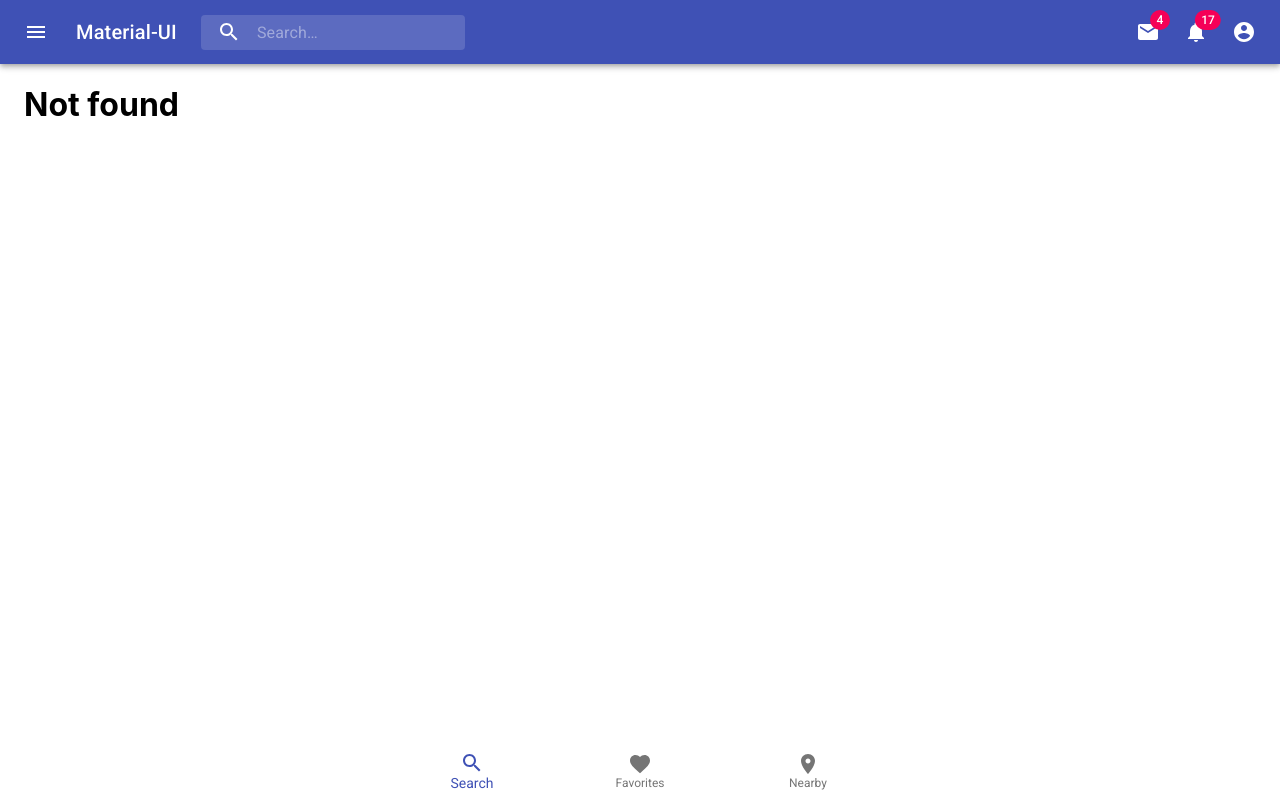
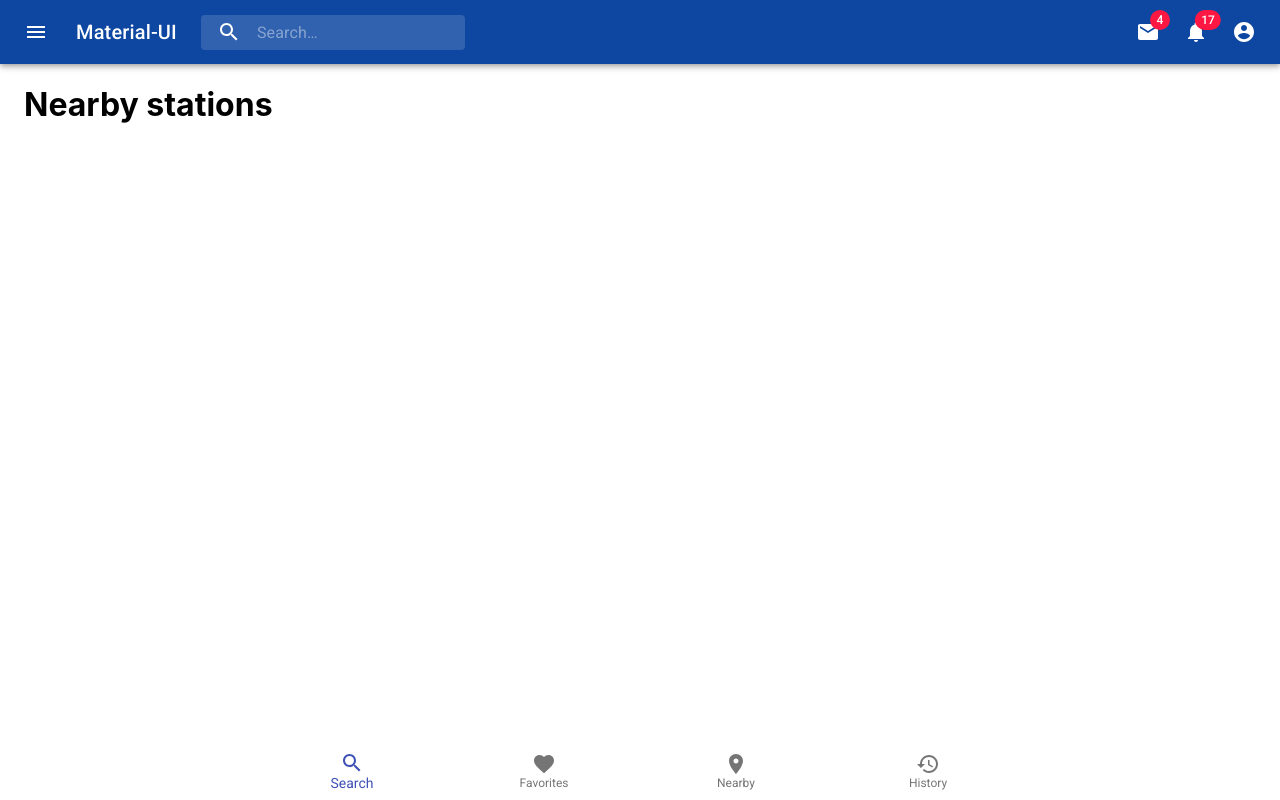
Before and after one commit to akbstone/erddap-realtime-app, a React (Create React App) app: page /nearby in a window 1280 px wide. Before the commit this address had no page. Built offline with nearby package versions, Linux system fonts and the light colour scheme.

Commit message:
add stub pages for search,station, history, faves

```diff
--- a/src/bottom_nav.js
+++ b/src/components/bottom_nav.js
@@ -5,6 +5,8 @@ import BottomNavigationAction from '@material-ui/core/BottomNavigationAction';
 import SearchIcon from '@material-ui/icons/Search';
 import FavoriteIcon from '@material-ui/icons/Favorite';
 import LocationOnIcon from '@material-ui/icons/LocationOn';
+import HistoryIcon from '@material-ui/icons/History';
+import { Link } from 'react-router-dom';
 
 const useStyles = makeStyles({
   root: {
@@ -14,6 +16,8 @@ const useStyles = makeStyles({
   	bottom:0,
   },
 });
+
+
 
 export default function BottomNav() {
   const classes = useStyles();
@@ -28,9 +32,10 @@ export default function BottomNav() {
       showLabels
       className={classes.root}
     >
-      <BottomNavigationAction label="Search" icon={<SearchIcon />} />
-      <BottomNavigationAction label="Favorites" icon={<FavoriteIcon />} />
-      <BottomNavigationAction label="Nearby" icon={<LocationOnIcon />} />
+      <BottomNavigationAction label="Search" icon={<SearchIcon />} component={Link} to="/search" />
+      <BottomNavigationAction label="Favorites" icon={<FavoriteIcon />} component={Link} to="/favorites" />
+      <BottomNavigationAction label="Nearby" icon={<LocationOnIcon />} component={Link} to="/nearby" />
+      <BottomNavigationAction label="History" icon={<HistoryIcon />} component={Link} to="/history" />
     </BottomNavigation>
   );
 }
--- /dev/null
+++ b/src/components/favorites.js
@@ -0,0 +1,10 @@
+import React from 'react'
+class Favorites extends React.Component {
+
+  //get favorites from the cookie
+
+  render() {
+    return <h1>Favorites</h1>
+  }
+}
+export default Favorites
--- /dev/null
+++ b/src/components/history.js
@@ -0,0 +1,10 @@
+import React from 'react'
+class History extends React.Component {
+
+  //get history from the..  cookie?
+
+  render() {
+    return <h1>History</h1>
+  }
+}
+export default History
--- /dev/null
+++ b/src/components/nearby.js
@@ -0,0 +1,12 @@
+import React from 'react'
+class Nearby extends React.Component {
+
+  //get favorites from the cookie
+
+  render() {
+    return  <React.Fragment>
+      <h1>Nearby stations</h1>
+     </React.Fragment>
+  }
+}
+export default Nearby
--- a/src/search.js
+++ b/src/components/search.js
@@ -25,10 +25,11 @@ export default function Search() {
   const classes = useStyles()
 
   return (
+    <React.Fragment>
+    <h1>Search</h1>
   	<form className={classes.container} noValidate autoComplete="off">
     	<TextField
 	        id="standard-full-width"
-	        label="Search"
 	        style={{ margin: 8 }}
 	        placeholder="Enter station name"
 	        helperText=""
@@ -40,5 +41,6 @@ export default function Search() {
 	      />
 
     </form>
+    </React.Fragment>
   )
 }
--- /dev/null
+++ b/src/components/station_display/station.js
@@ -0,0 +1,10 @@
+import React from 'react'
+class Station extends React.Component {
+
+  //get favorites from the cookie
+
+  render() {
+    return <h1>Favorites</h1>
+  }
+}
+export default Station
--- a/src/index.js
+++ b/src/index.js
@@ -1,29 +1,37 @@
 import React from 'react'
 import ReactDOM from 'react-dom'
 import './index.css'
-import { Route, Link, BrowserRouter as Router, Switch } from 'react-router-dom'
+import { Route, BrowserRouter as Router, Switch } from 'react-router-dom'
 import App from './App'
-import Users from './users'
-import Contact from './contact'
-import Notfound from './notfound'
-import SearchAppBar from './SearchAppBar'
-import Search from './search'
-import BottomNav from './bottom_nav'
+import Favorites from './components/favorites'
+import Nearby from './components/nearby'
+import Notfound from './components/notfound'
+import Station from './components/station_display/station'
+import SearchAppBar from './components/search_app_bar'
+import Search from './components/search'
+import History from './components/history'
+import BottomNav from './components/bottom_nav'
 import { Container } from '@material-ui/core'
+import { ThemeProvider } from '@material-ui/styles'
+import theme from './theme'
 
 
 const routing = (
   <Router>
+    <ThemeProvider theme={theme}>
   	<SearchAppBar />
     <Container>
       <Switch>
         <Route exact path="/" component={App} />
         <Route path="/search" component={Search} />
-        <Route path="/users" component={Users} />
-        <Route path="/contact" component={Contact} />
+        <Route path="/favorites" component={Favorites} />
+        <Route path="/nearby" component={Nearby} />
+        <Route path="/history" component={History} />
+        <Route path="/station/:id" component={Station} />
         <Route component={Notfound} />
       </Switch>
     </Container>
+    </ThemeProvider>
     <BottomNav />
   </Router>
 )
--- /dev/null
+++ b/src/theme.js
@@ -0,0 +1,19 @@
+import { createMuiTheme } from '@material-ui/core/styles';
+import red from '@material-ui/core/colors/red';
+import blue from '@material-ui/core/colors/blue'
+
+
+const primary = blue;
+primary.main = blue[900];
+
+const theme = createMuiTheme({
+  palette: {
+    primary: primary,
+    secondary: red,
+  },
+  status: {
+    danger: 'orange',
+  },
+});
+
+export default theme;
```
Also changed, not shown: src/components/contact.js (renamed from src/contact.js), src/components/notfound.js (renamed from src/notfound.js), src/components/search_app_bar.js (renamed from src/SearchAppBar.js), src/components/users.js (renamed from src/users.js), 2 other files (tests, documents, lock files or other folders).
